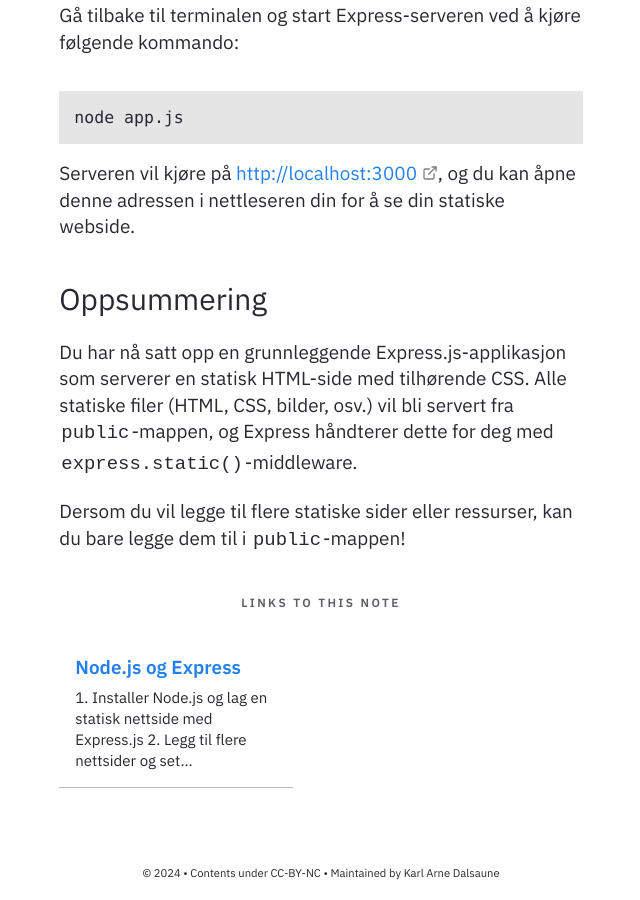
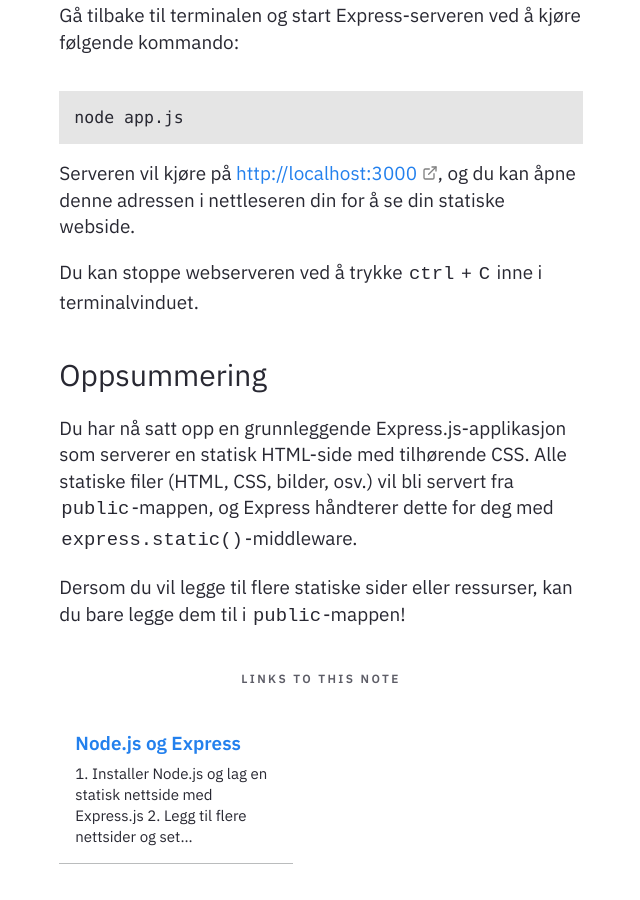
Before and after one commit to Cha-IM/cha-im.github.io, a Jekyll site: the page built from _notes/Public/Utvikling/Node.js og Express.js/Installer Node.js og lag en statisk nettside med Express.js.md, in a window 1280 px wide and 900 px high, scrolled down 3020 px. Shown: the whole window, without its empty margins (319-959 px from the left). Built offline with Jekyll 4.4.1, drawn with Linux system fonts in a browser that asks for light colours.

Commit message:
TRFK-811339 2025-10-14:13:8:19

```diff
--- a/_notes/Public/Utvikling/Node.js og Express.js/Installer Node.js og lag en statisk nettside med Express.js.md
+++ b/_notes/Public/Utvikling/Node.js og Express.js/Installer Node.js og lag en statisk nettside med Express.js.md
@@ -110,6 +110,8 @@ node app.js
 
 Serveren vil kjøre på [http://localhost:3000](http://localhost:3000), og du kan åpne denne adressen i nettleseren din for å se din statiske webside.
 
+Du kan stoppe webserveren ved å trykke `ctrl` + `C` inne i terminalvinduet.
+
 ### Oppsummering
 
 Du har nå satt opp en grunnleggende Express.js-applikasjon som serverer en statisk HTML-side med tilhørende CSS. Alle statiske filer (HTML, CSS, bilder, osv.) vil bli servert fra `public`-mappen, og Express håndterer dette for deg med `express.static()`-middleware.
```
